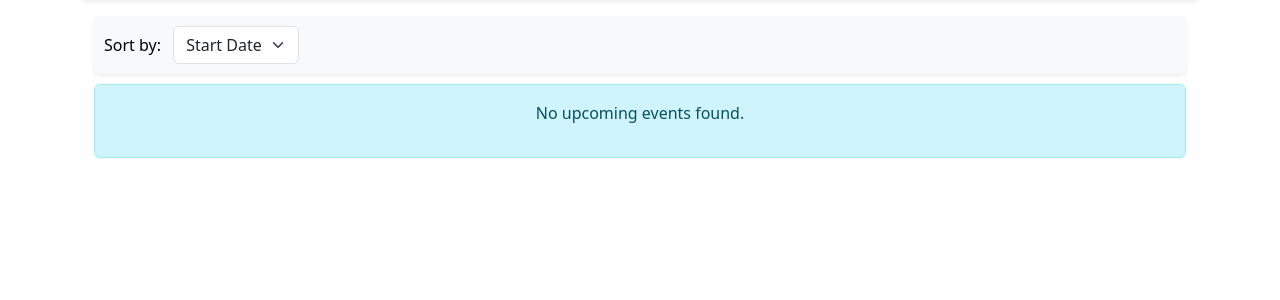
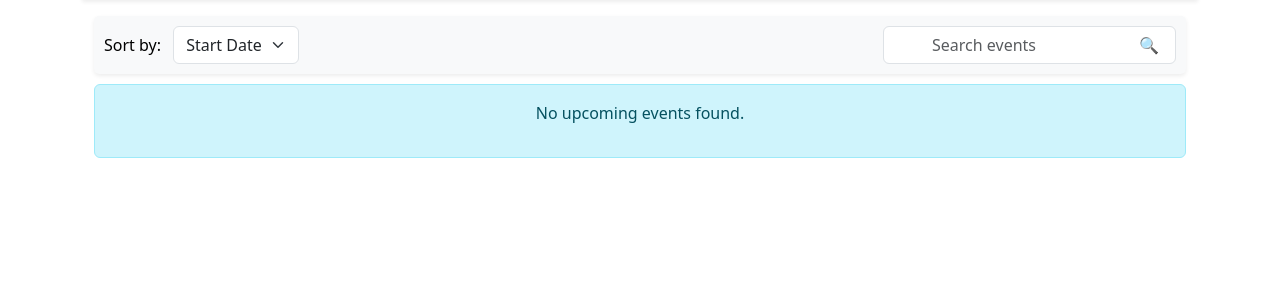
Before and after one commit to rjzim01/Event-Management, a PHP site: page /event_view.php in a window 1280 px wide. Shown: the part 136-436 px from the top of the page. Run offline with PHP 8.4, Linux system fonts and the light colour scheme; the visitor is signed in with stand-in values (Sample User, id 1); data that the repository does not hold is empty.

Commit message:
add_search_functionality

```diff
--- a/event_view.php
+++ b/event_view.php
@@ -35,6 +35,10 @@ if (!in_array($sort, $allowedSortColumns)) {
 }
 
 // Fetch all events with creator's name from the database
+$search = isset($_GET['search']) ? '%' . $_GET['search'] . '%' : '%%';
+
+
+// Fetch all events with creator's name from the database
 $stmt = $pdo->prepare("
     SELECT
     events.*,
@@ -49,19 +53,28 @@ $stmt = $pdo->prepare("
         users ON events.created_by = users.id
     LEFT JOIN
         attendees ON events.id = attendees.event_id
+    WHERE
+        events.name LIKE :search OR events.location LIKE :search
     GROUP BY
         events.id
     ORDER BY
         $sort $order
     LIMIT :limit OFFSET :offset
 ");
+$stmt->bindValue(':search', $search, PDO::PARAM_STR);
 $stmt->bindValue(':limit', $eventsPerPage, PDO::PARAM_INT);
 $stmt->bindValue(':offset', $offset, PDO::PARAM_INT);
 $stmt->execute();
 $events = $stmt->fetchAll();
 
 // Get the total number of events
-$totalEventsStmt = $pdo->query("SELECT COUNT(*) FROM events");
+$totalEventsStmt = $pdo->prepare("SELECT COUNT(*) FROM events WHERE name LIKE :search OR location LIKE :search");
+$totalEventsStmt->bindValue(':search', $search, PDO::PARAM_STR);
+$totalEventsStmt->execute();
+$totalEvents = $totalEventsStmt->fetchColumn();
+
+// Get the total number of events
+//$totalEventsStmt = $pdo->query("SELECT COUNT(*) FROM events");
 $totalEvents = $totalEventsStmt->fetchColumn();
 
 // Calculate total pages
@@ -107,7 +120,8 @@ $totalPages = ceil($totalEvents / $eventsPerPage);
 
             <div style="padding: 10px; border-radius: 5px; margin-bottom: 10px;" class="bg-light shadow-sm text-black">
                 <!-- Sorting -->
-                <form method="GET" class="d-inline-block">
+                <form method="GET" class="d-flex justify-content-between">
+                    <div class="d-inline-block">
                         <label for="sort" class="me-2">Sort by:</label>
                         <select name="sort" id="sort" class="form-select d-inline-block w-auto" onchange="this.form.submit()">
                             <option value="start_date" <?= $sort === 'start_date' ? 'selected' : '' ?>>Start Date</option>
@@ -116,7 +130,16 @@ $totalPages = ceil($totalEvents / $eventsPerPage);
                             <option value="seats_left" <?= $sort === 'seats_left' ? 'selected' : '' ?>>Seats Left</option>
                         </select>
                         <input type="hidden" name="order" value="<?= $order === 'ASC' ? 'desc' : 'asc' ?>">
+                    </div>
+
+                    <!-- Search Input with Icon -->
+                    <div class="d-inline-block ms-3 position-relative">
+                        <input type="text" name="search" id="search" class="form-control ps-5" placeholder="Search events" value="<?= isset($_GET['search']) ? htmlspecialchars($_GET['search']) : '' ?>">
+                        <!-- Search Icon -->
+                        <button type="submit" class="btn btn-link position-absolute top-50 end-0 translate-middle-y pe-3" style="text-decoration: none; outline: none;">🔍</button>
+                    </div>
                 </form>
+
             </div>
 
             <!-- <hr> -->
--- a/profile.php
+++ b/profile.php
@@ -20,6 +20,7 @@ $stmtUser = $pdo->prepare("SELECT name, email FROM users WHERE id = :user_id");
 $stmtUser->execute(['user_id' => $user_id]);
 $user = $stmtUser->fetch(PDO::FETCH_ASSOC);
 $username = $user['name'];
+$useremail = $user['email'];
 
 // Handle profile update
 if ($_SERVER['REQUEST_METHOD'] === 'POST') {
@@ -95,7 +96,7 @@ if ($_SERVER['REQUEST_METHOD'] === 'POST') {
                             </div>
                             <div class="mb-3">
                                 <label for="email" class="form-label">Email</label>
-                                <input type="email" class="form-control" id="email" name="email" value="user@example.com" disabled>
+                                <input type="email" class="form-control" id="email" name="email" value="<?= htmlspecialchars($useremail); ?>" disabled>
                             </div>
                             <div class="d-flex justify-content-between">
                                 <button type="submit" class="btn btn-primary">Update Profile</button>
```
Also changed, not shown: login.php (+23 -1 lines). Lines whose indentation alone changed are shown as unchanged.
